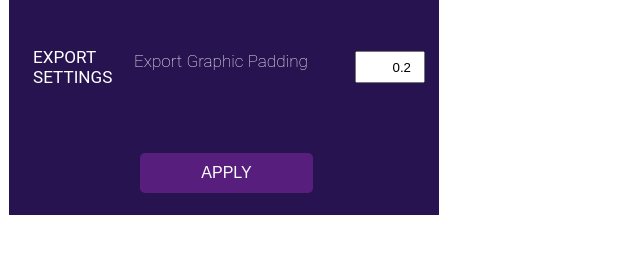
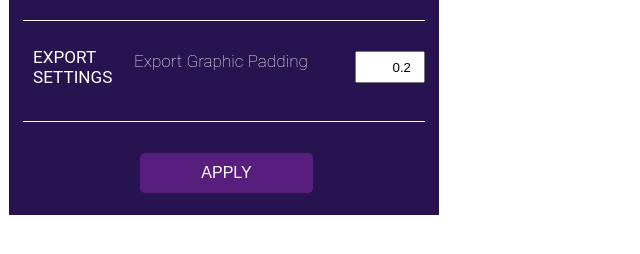
Before and after one commit to gndps/gndps.github.io, a plain HTML site: page hosted_files/cdn/snippets/settingsui.html in a window 1280 px wide. Shown: the part 72-326 px from the top of the page, without its empty margins (0-640 px from the left). Drawn offline with Linux system fonts and the light colour scheme.

Commit message:
added split line ui

```diff
--- a/hosted_files/cdn/snippets/settingsui.html
+++ b/hosted_files/cdn/snippets/settingsui.html
@@ -17,6 +17,8 @@
     <!-- <div class="rectangle213 anima-smart-layers-pointers " id="12:52" data-id="12:52"></div> -->
     <!-- <div class="apply14" id="12:53" data-id="12:53"> APPLY</div> -->
     <button onclick="applySettings()" id="apply_button" class="button button1">APPLY</button>
+    <img class="line215" id="12:55" data-id="12:55" src="https://github.com/gndps/gndps.github.io/raw/master/hosted_files/cdn/image/splitline.png" alt="Image/">
+    <img class="line316" id="12:58" data-id="12:58" src="https://github.com/gndps/gndps.github.io/raw/master/hosted_files/cdn/image/splitline.png" alt="Image/">
   </div>
   <script type="text/javascript">
     function loadSettings(settings) {
```
Also changed, not shown: hosted_files/cdn/image/splitline.png (added).
